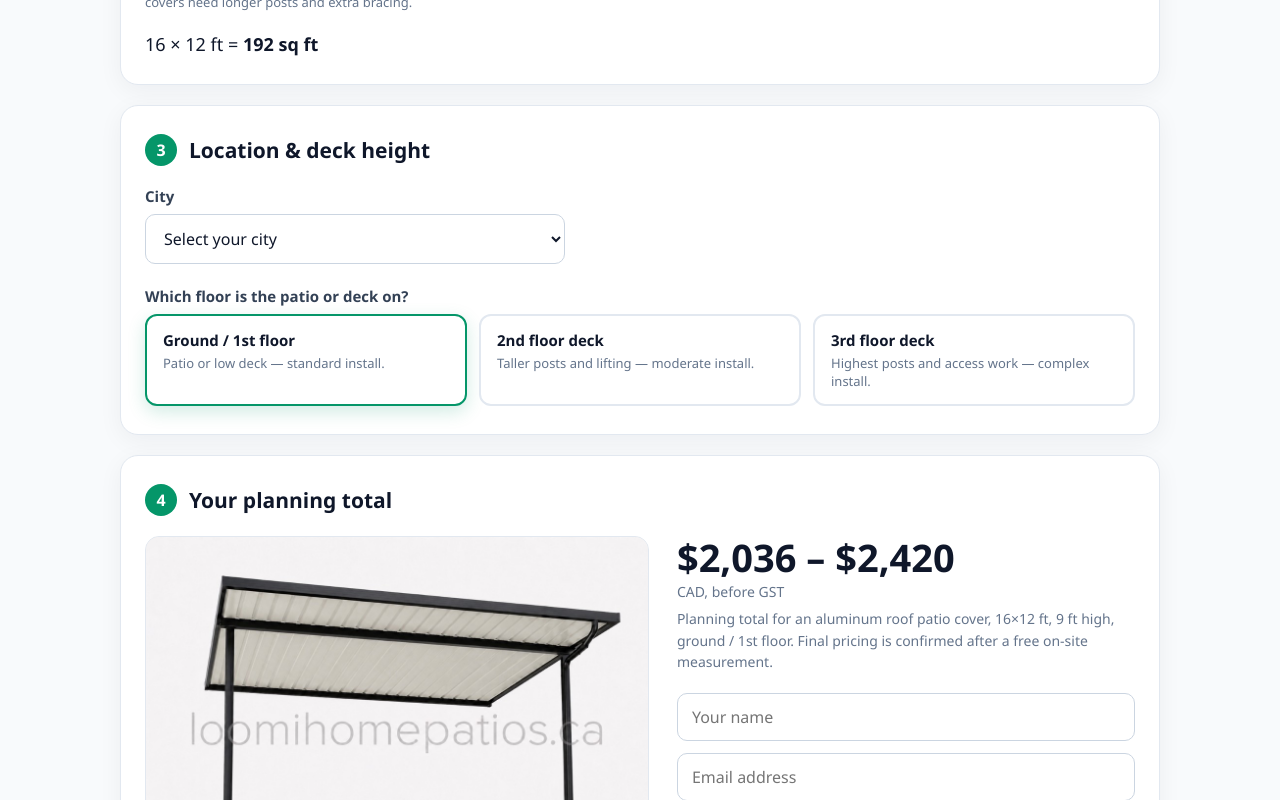
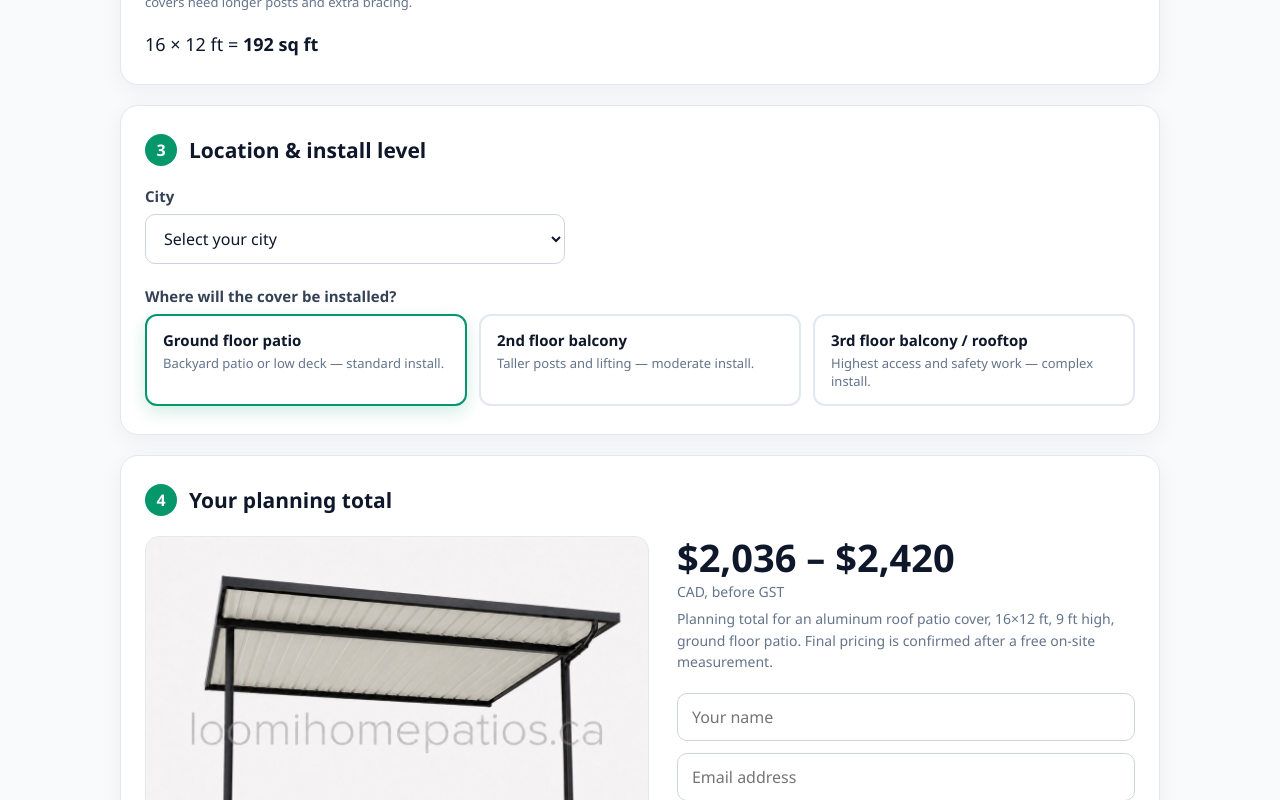
Before and after one commit to chrisyin888/askpatioai-frontend, a Vue app: page /instant-quote in a window 1280 px wide. Shown: the part 1060-1860 px from the top of the page. Built offline with nearby package versions, Linux system fonts and the light colour scheme.

Commit message:
Instant quote: rename install levels to patio / balcony / rooftop
Co-authored-by: Cursor <cursoragent@cursor.com>

```diff
--- a/src/views/InstantQuote.vue
+++ b/src/views/InstantQuote.vue
@@ -68,7 +68,7 @@
     </section>
 
     <section class="iq-panel">
-      <h2 class="iq-step-title"><span class="iq-step-num">3</span> Location &amp; deck height</h2>
+      <h2 class="iq-step-title"><span class="iq-step-num">3</span> Location &amp; install level</h2>
       <div class="iq-field">
         <label for="iq-city" class="iq-field-label">City</label>
         <select id="iq-city" v-model="city" class="iq-select">
@@ -76,7 +76,7 @@
           <option v-for="c in cityOptions" :key="c" :value="c">{{ c }}</option>
         </select>
       </div>
-      <p class="iq-field-label">Which floor is the patio or deck on?</p>
+      <p class="iq-field-label">Where will the cover be installed?</p>
       <div class="iq-floors">
         <button
           v-for="opt in floorOptions"
@@ -165,9 +165,9 @@ export default {
       coverHeightRange: COVER_HEIGHT,
       cityOptions: CITY_TRAVEL_TIERS.flatMap((t) => t.cities),
       floorOptions: [
-        { floor: 1, name: 'Ground / 1st floor', desc: 'Patio or low deck — standard install.' },
-        { floor: 2, name: '2nd floor deck', desc: 'Taller posts and lifting — moderate install.' },
-        { floor: 3, name: '3rd floor deck', desc: 'Highest posts and access work — complex install.' },
+        { floor: 1, name: 'Ground floor patio', desc: 'Backyard patio or low deck — standard install.' },
+        { floor: 2, name: '2nd floor balcony', desc: 'Taller posts and lifting — moderate install.' },
+        { floor: 3, name: '3rd floor balcony / rooftop', desc: 'Highest access and safety work — complex install.' },
       ],
       minimumCharge: CHAT_PRICING.patioCoverMinimumCharge,
       minimumSqft: CHAT_PRICING.patioCoverMinimumChargeBelowSqft,
```
